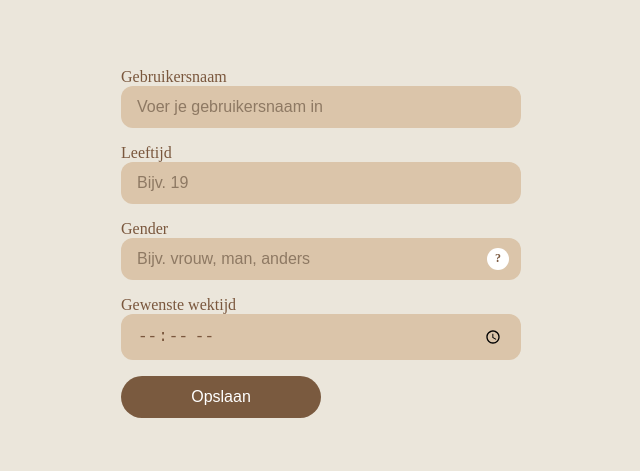
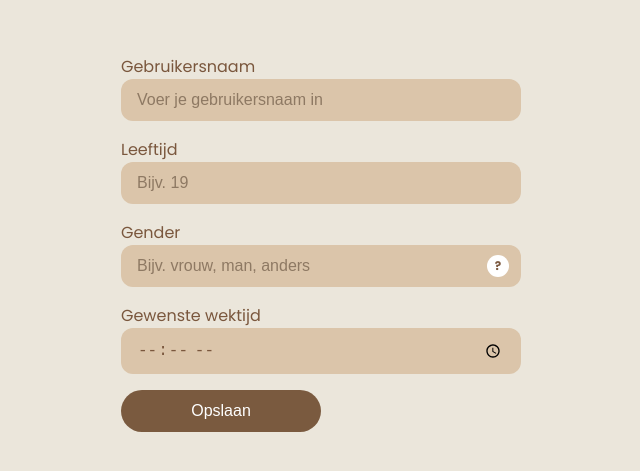
Before and after one commit to MaartjevD/RestforMore, a React (Vite) app: page / in a window 1280 px wide. Shown: the part 157-628 px from the top of the page, without its empty margins (319-959 px from the left). Built offline with nearby package versions, Linux system fonts and the light colour scheme.

Commit message:
Font eindelijk gelukt om toe te passen; Poppins

```diff
--- a/index.html
+++ b/index.html
@@ -5,6 +5,12 @@
     <link rel="icon" type="image/svg+xml" href="/favicon.svg" />
     <meta name="viewport" content="width=device-width, initial-scale=1.0" />
     <title>restformore</title>
+    <link rel="preconnect" href="https://fonts.googleapis.com" />
+    <link rel="preconnect" href="https://fonts.gstatic.com" crossorigin />
+    <link
+      href="https://fonts.googleapis.com/css2?family=Poppins:wght@400;500;600;700&display=swap"
+      rel="stylesheet"
+    />
   </head>
   <body>
     <div id="root"></div>
--- a/package.json
+++ b/package.json
@@ -20,12 +20,12 @@
     "@eslint/js": "^10.0.1",
     "@types/react": "^19.2.14",
     "@types/react-dom": "^19.2.3",
-    "@vitejs/plugin-react": "^6.0.1",
+    "@vitejs/plugin-react": "^5.0.0",
     "eslint": "^10.2.1",
     "eslint-plugin-react-hooks": "^7.1.1",
     "eslint-plugin-react-refresh": "^0.5.2",
     "globals": "^17.5.0",
-    "vite": "^8.0.10",
+    "vite": "^7.0.0",
     "vite-plugin-pwa": "^1.2.0"
   }
 }
--- a/src/styles/global.css
+++ b/src/styles/global.css
@@ -1,9 +1,10 @@
+html,
 body {
   margin: 0;
+  padding: 0;
+  min-height: 100%;
+  font-family: "Poppins", sans-serif;
   background: #e5d8c8;
-  body {
-    font-family: "Poppins", sans-serif;
-  }
 }
 
 .app-container {
```
Also changed, not shown: 1 other file (tests, documents, lock files or other folders).
